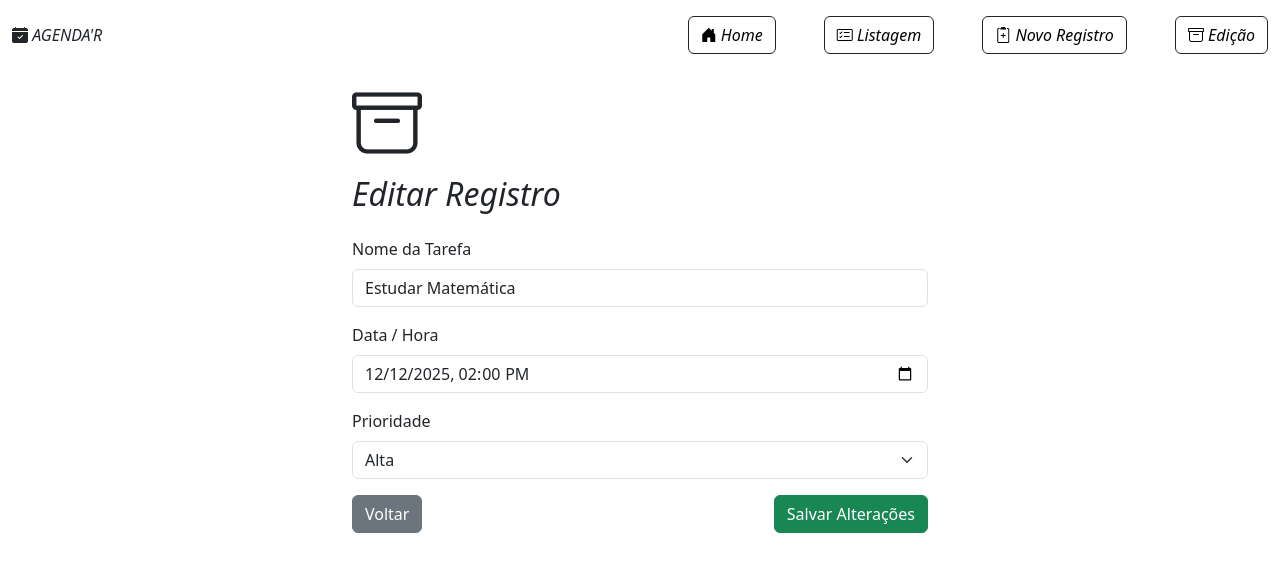
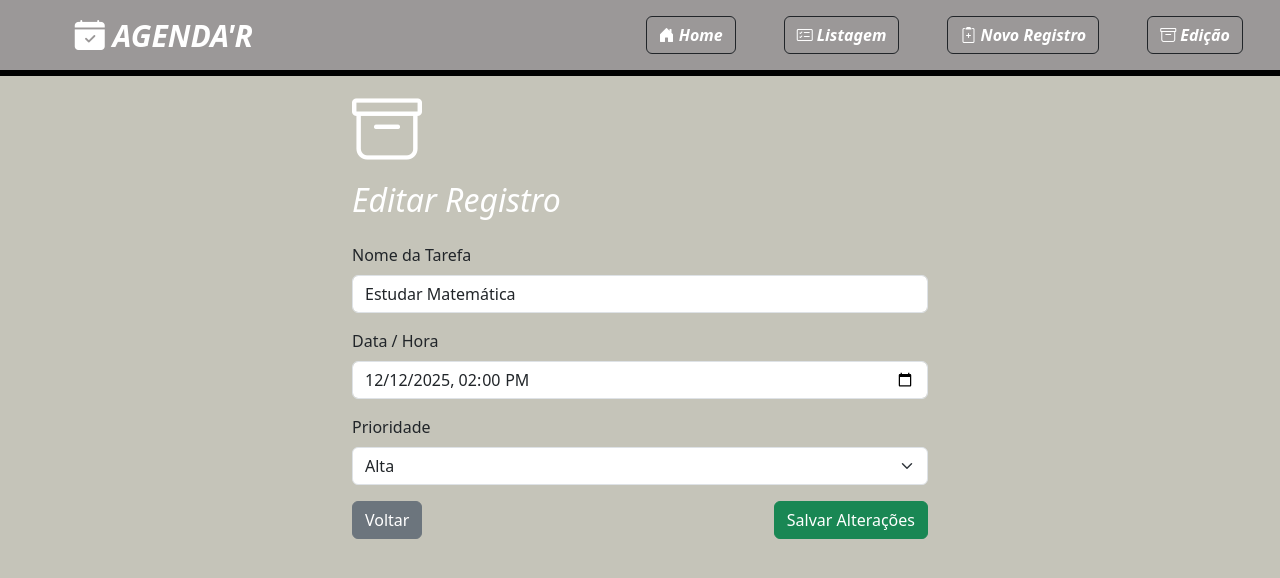
Before and after one commit to GBF900/Trabalho_DW, a plain HTML site: page Edição.html in a window 1280 px wide. Drawn offline with nearby package versions, Linux system fonts and the light colour scheme.

```diff
--- a/Edição.html
+++ b/Edição.html
@@ -6,7 +6,7 @@
     <title>Bootstrap demo</title>
     <link href="https://cdn.jsdelivr.net/npm/bootstrap@5.3.8/dist/css/bootstrap.min.css" rel="stylesheet" integrity="sha384-sRIl4kxILFvY47J16cr9ZwB07vP4J8+LH7qKQnuqkuIAvNWLzeN8tE5YBujZqJLB" crossorigin="anonymous">
     <link rel="stylesheet" href="https://cdn.jsdelivr.net/npm/bootstrap-icons@1.13.1/font/bootstrap-icons.min.css">
-    <link rel="stylesheet" href="tarefas.css" >
+    <link rel="stylesheet" href="index.css" >
 
  </head>
   <body>
@@ -18,25 +18,25 @@
     <div class="navbar-text">
       <ul class="d-flex gap-5 list-unstyled mb-0">
 
-        <a href="/taref.html"  class="btn  btn-outline-dark d-inline-flex gap-2 text-nowrap">
+        <a href="index.html"  class="btn  btn-outline-dark d-inline-flex gap-2 text-nowrap">
         <li class="nav-item">
          <i class="bi bi-house-door-fill">  Home</i>
         </li>
       </a>
 
-      <a href="/Listagem.html"  class="btn  btn-outline-dark d-inline-flex gap-2 text-nowrap">
+      <a href="Listagem.html"  class="btn  btn-outline-dark d-inline-flex gap-2 text-nowrap">
       <li class="nav-item">
         <i class="bi bi-card-checklist">  Listagem</i>
       </li>
     </a>
 
-      <a href="/NR.html"  class="btn  btn-outline-dark d-inline-flex gap-2 text-nowrap">
+      <a href="NR.html"  class="btn  btn-outline-dark d-inline-flex gap-2 text-nowrap">
         <li class="nav-item">
         <i class="bi bi-clipboard2-plus">  Novo Registro</i>
         </li>
         </a>
 
-        <a href="/Edição.html"  class="btn  btn-outline-dark d-inline-flex gap-2 text-nowrap">
+        <a href="Edição.html"  class="btn  btn-outline-dark d-inline-flex gap-2 text-nowrap">
         <li class="nav-item">
          <i class="bi bi-archive">  Edição</i>
         </li>
@@ -139,4 +139,5 @@ document.addEventListener("DOMContentLoaded", function () {
 
 
 </body>
+
 </html>
```
